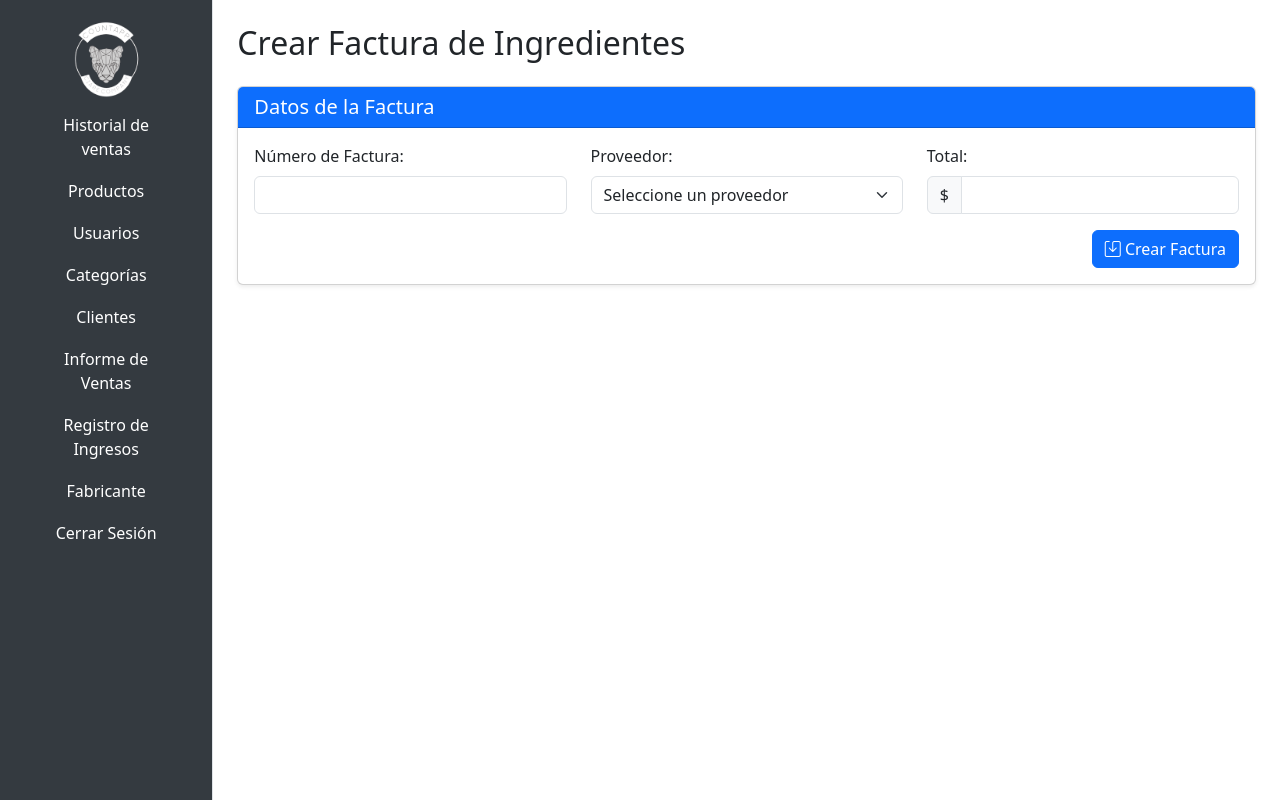
After one commit to Ciare95/countapp, a Flask app: page /fabricante_ingredientes/factura_ingredientes in a window 1280 px wide. The commit adds this page. Run offline with Flask 3, Linux system fonts and the light colour scheme; data that the repository does not hold is empty; parts of the project's set-up code (start-up, migrations or seed data) failed here and were passed over; some libraries are stand-ins or nearby versions.

Commit message:
Agregado funciones para gestionar facturas de ingredientes

```diff
--- a/app/controllers/fabricante_ingredientes_controller.py
+++ b/app/controllers/fabricante_ingredientes_controller.py
@@ -4,8 +4,22 @@ from app.models.ingredientes_productos import IngredienteProducto
 from app.models.ingrediente import Ingrediente
 from app.controllers.fabricante_utilidades_controller import convertir_unidad
 import decimal
+from app.db import connection_pool as db
 
 fabricante_ingredientes_bp = Blueprint('fabricante_ingredientes', __name__)
+
+def get_conversion_factor(unidad_origen, unidad_destino):
+    conversiones = {
+            'gramos': { 'kilos': 0.001, 'litros': 0.001, 'mililitros': 1, 'cc': 1, 'galon': 0.000264172, 'garrafa': 0.00005 },
+            'kilos': { 'gramos': 1000, 'litros': 1, 'mililitros': 1000, 'cc': 1000, 'galon': 0.264172, 'garrafa': 0.05 },
+            'litros': { 'gramos': 1000, 'kilos': 1, 'mililitros': 1000, 'cc': 1000, 'galon': 0.264172, 'garrafa': 0.05 },
+            'mililitros': { 'gramos': 1, 'kilos': 0.001, 'litros': 0.001, 'cc': 1, 'galon': 0.000264172, 'garrafa': 0.00005 },
+            'cc': { 'gramos': 1, 'kilos': 0.001, 'litros': 0.001, 'mililitros': 1, 'galon': 0.000264172, 'garrafa': 0.00005 },
+            'galon': { 'gramos': 4000, 'kilos': 4, 'litros': 4, 'mililitros': 4000, 'cc': 4000, 'garrafa': 0.2 },
+            'garrafa': { 'gramos': 20000, 'kilos': 20, 'litros': 20, 'mililitros': 20000, 'cc': 20000, 'galon': 5 }
+    }
+    return conversiones.get(unidad_origen, {}).get(unidad_destino, 1)
+
 
 
 
@@ -199,3 +213,122 @@ def editar():
             "success": False,
             "message": f"Error al actualizar: {str(e)}"
         }), 500
+
+
+@fabricante_ingredientes_bp.route('/factura_ingredientes', methods=['GET'])
+def factura_ingredientes():
+    connection = db.get_connection()
+    with connection.cursor(dictionary=True) as cursor:
+        cursor.execute("SELECT id, nombre FROM proveedores")
+        proveedores = cursor.fetchall()
+
+        cursor.execute("SELECT id, nombre FROM ingredientes")
+        ingredientes = cursor.fetchall()
+    connection.close()
+
+    return render_template('fabricante/factura_ingredientes.html',
+                         proveedores=proveedores,
+                         ingredientes=ingredientes)
+
+
+@fabricante_ingredientes_bp.route('/crear_factura', methods=['POST'])
+def crear_factura():
+    try:
+        numero_factura = request.form['numero_factura']
+        id_proveedor = request.form['proveedor']
+        total = request.form['total']
+
+        connection = db.get_connection()
+        with connection.cursor() as cursor:
+            # Crear la factura en facturas_fabricacion
+            query = """
+            INSERT INTO facturas_fabricacion (numero_factura, id_proveedor, total)
+            VALUES (%s, %s, %s)
+            """
+            cursor.execute(query, (numero_factura, id_proveedor, total))
+            id_factura = cursor.lastrowid
+
+            connection.commit()
+        connection.close()
+
+        return jsonify({'success': True, 'id_factura': id_factura})
+    except Exception as e:
+        return jsonify({'success': False, 'error': str(e)})
+
+
+@fabricante_ingredientes_bp.route('/agregar_ingrediente_factura', methods=['POST'])
+def agregar_ingrediente_factura():
+    try:
+        connection = db.get_connection()
+        with connection.cursor() as cursor:
+            # Verificar que la factura existe
+            check_query = "SELECT id FROM facturas_fabricacion WHERE id = %s"
+            cursor.execute(check_query, (request.form['id_factura'],))
+            if not cursor.fetchone():
+                raise Exception("La factura no existe")
+
+            # Insertar en ingredientes_factura
+            query = """
+            INSERT INTO ingredientes_factura
+            (id_factura, id_ingrediente, cantidad, precio_unitario)
+            VALUES (%s, %s, %s, %s)
+            """
+            cursor.execute(query, (
+                request.form['id_factura'],
+                request.form['id_ingrediente'],
+                request.form['cantidad'],
+                request.form['precio_unitario']
+            ))
+
+            # Obtener datos necesarios del ingrediente_producto
+            obtener_datos_query = """
+            SELECT unidad_medida, cantidad_ing, cantidad_factura
+            FROM ingredientes_producto
+            WHERE ingrediente_id = %s
+            """
+            cursor.execute(obtener_datos_query, (request.form['id_ingrediente'],))
+            resultado = cursor.fetchone()
+            if not resultado:
+                raise Exception("No se encontraron datos del ingrediente")
+
+            unidad_medida, cantidad_ing, cantidad_factura = resultado
+            precio_unitario = float(request.form['precio_unitario'])
+
+            # Convertir la cantidad del ingrediente a la unidad de la factura
+            factor_conversion = get_conversion_factor(unidad_medida, cantidad_factura)
+            cantidad_convertida = float(cantidad_ing) * factor_conversion
+
+            if cantidad_convertida == 0:
+                raise Exception("Error en la conversión de unidades")
+
+            # Calcular el costo por producto
+            costo_ing_por_producto = round(precio_unitario * cantidad_convertida, 2)
+
+            # Actualizar costos en ingredientes_producto
+            update_query = """
+            UPDATE ingredientes_producto
+            SET costo_factura = %s,
+                costo_ing_por_producto = %s
+            WHERE ingrediente_id = %s
+            """
+            cursor.execute(update_query, (
+                precio_unitario,
+                costo_ing_por_producto,
+                request.form['id_ingrediente']
+            ))
+
+            connection.commit()
+
+            return jsonify({
+                'success': True,
+                'message': 'Ingrediente agregado y costos actualizados correctamente',
+                'costo_calculado': costo_ing_por_producto
+            })
+
+    except Exception as e:
+        if connection:
+            connection.rollback()
+        return jsonify({'success': False, 'error': str(e)})
+    finally:
+        if connection:
+            connection.close()
--- a/app/templates/base.html
+++ b/app/templates/base.html
@@ -5,6 +5,7 @@
     <meta name="viewport" content="width=device-width, initial-scale=1.0">
     <title>{% block title %}Título de la Página{% endblock %}</title>
     <link rel="stylesheet" href="https://cdn.jsdelivr.net/npm/bootstrap@5.3.0/dist/css/bootstrap.min.css">
+    <link rel="stylesheet" href="https://cdn.jsdelivr.net/npm/bootstrap-icons@1.7.2/font/bootstrap-icons.css">
     <link rel="stylesheet" href="{{ url_for('static', filename='style.css') }}">
 </head>
 <body>
--- /dev/null
+++ b/app/templates/fabricante/factura_ingredientes.html
@@ -0,0 +1,160 @@
+{% extends 'base.html' %}
+
+{% block content %}
+<div class="container py-4">
+    <h2 class="mb-4">Crear Factura de Ingredientes</h2>
+
+    <!-- Sección 1: Datos de la Factura -->
+    <div class="card shadow-sm mb-4">
+        <div class="card-header bg-primary text-white">
+            <h3 class="card-title h5 mb-0">Datos de la Factura</h3>
+        </div>
+        <div class="card-body">
+            <form id="facturaForm">
+                <div class="row">
+                    <div class="col-md-4 mb-3">
+                        <label for="numero_factura" class="form-label">Número de Factura:</label>
+                        <input type="text" class="form-control" id="numero_factura" name="numero_factura" required>
+                    </div>
+
+                    <div class="col-md-4 mb-3">
+                        <label for="proveedor" class="form-label">Proveedor:</label>
+                        <select class="form-select" id="proveedor" name="proveedor" required>
+                            <option value="">Seleccione un proveedor</option>
+                            {% for proveedor in proveedores %}
+                            <option value="{{ proveedor.id }}">{{ proveedor.nombre }}</option>
+                            {% endfor %}
+                        </select>
+                    </div>
+
+                    <div class="col-md-4 mb-3">
+                        <label for="total" class="form-label">Total:</label>
+                        <div class="input-group">
+                            <span class="input-group-text">$</span>
+                            <input type="number" class="form-control" id="total" name="total" step="0.01" required>
+                        </div>
+                    </div>
+                </div>
+
+                <div class="text-end">
+                    <button type="submit" class="btn btn-primary">
+                        <i class="bi bi-save"></i> Crear Factura
+                    </button>
+                </div>
+            </form>
+        </div>
+    </div>
+
+    <!-- Sección 2: Agregar Ingredientes -->
+    <div class="card shadow-sm" id="ingredientesSection" style="display: none;">
+        <div class="card-header bg-success text-white">
+            <h3 class="card-title h5 mb-0">Agregar Ingredientes</h3>
+        </div>
+        <div class="card-body">
+            <form id="ingredienteForm">
+                <input type="hidden" id="id_factura" name="id_factura">
+
+                <div class="row">
+                    <div class="col-md-4 mb-3">
+                        <label for="ingrediente" class="form-label">Ingrediente:</label>
+                        <select class="form-select" id="ingrediente" name="id_ingrediente" required>
+                            <option value="">Seleccione un ingrediente</option>
+                            {% for ingrediente in ingredientes %}
+                            <option value="{{ ingrediente.id }}">{{ ingrediente.nombre }}</option>
+                            {% endfor %}
+                        </select>
+                    </div>
+
+                    <div class="col-md-4 mb-3">
+                        <label for="cantidad" class="form-label">Cantidad:</label>
+                        <input type="number" class="form-control" id="cantidad" name="cantidad" step="0.01" required>
+                    </div>
+
+                    <div class="col-md-4 mb-3">
+                        <label for="precio_unitario" class="form-label">Precio Unitario:</label>
+                        <div class="input-group">
+                            <span class="input-group-text">$</span>
+                            <input type="number" class="form-control" id="precio_unitario" name="precio_unitario" step="0.01" required>
+                        </div>
+                    </div>
+                </div>
+
+                <div class="text-end">
+                    <button type="submit" class="btn btn-success">
+                        <i class="bi bi-plus-circle"></i> Agregar Ingrediente
+                    </button>
+                </div>
+            </form>
+        </div>
+    </div>
+</div>
+
+<script>
+    document.getElementById('facturaForm').addEventListener('submit', function(e) {
+        e.preventDefault();
+
+        fetch('/fabricante_ingredientes/crear_factura', {
+            method: 'POST',
+            body: new FormData(this)
+        })
+        .then(response => response.json())
+        .then(data => {
+            if (data.success) {
+                document.getElementById('id_factura').value = data.id_factura;
+                document.getElementById('ingredientesSection').style.display = 'block';
+
+                // Disable the form inputs and button
+                const inputs = this.querySelectorAll('input, select, button');
+                inputs.forEach(input => input.disabled = true);
+
+                // Show success message
+                const alert = document.createElement('div');
+                alert.className = 'alert alert-success mt-3';
+                alert.textContent = 'Factura creada exitosamente';
+                this.parentNode.appendChild(alert);
+            } else {
+                const alert = document.createElement('div');
+                alert.className = 'alert alert-danger';
+                alert.textContent = 'Error al crear la factura: ' + data.error;
+                this.parentNode.appendChild(alert);
+            }
+        });
+    });
+
+    document.getElementById('ingredienteForm').addEventListener('submit', function(e) {
+        e.preventDefault();
+        const formData = new FormData(this);
+
+        for (const [key, value] of formData.entries()) {
+            console.log(key, value);
+        }
+
+        fetch('/fabricante_ingredientes/agregar_ingrediente_factura', {
+            method: 'POST',
+            body: new FormData(this)
+        })
+        .then(response => response.json())
+        .then(data => {
+            if (data.success) {
+                this.reset();
+                document.getElementById('id_factura').value = document.getElementById('id_factura').value;
+
+                const alert = document.createElement('div');
+                alert.className = 'alert alert-success';
+                alert.textContent = 'Ingrediente agregado correctamente';
+                this.parentNode.insertBefore(alert, this);
+
+                // Remove the alert after 3 seconds
+                setTimeout(() => alert.remove(), 3000);
+            } else {
+                const alert = document.createElement('div');
+                alert.className = 'alert alert-danger';
+                alert.textContent = 'Error al agregar el ingrediente: ' + data.error;
+                this.parentNode.insertBefore(alert, this);
+            }
+        });
+    });
+
+
+</script>
+{% endblock %}
--- a/app/templates/fabricante/index.html
+++ b/app/templates/fabricante/index.html
@@ -9,6 +9,7 @@
         <a href="{{ url_for('fabricante_productos.crear_producto') }}" class="btn btn-sm btn-success">Crear Producto</a>
         <a href="{{ url_for('fabricante_ingredientes.crear_ingrediente') }}" class="btn btn-sm btn-success">Crear Ingrediente</a>
         <a href="{{ url_for('fabricante_ingredientes.listar_ingredientes') }}" class="btn btn-sm btn-success">Ver Ingredientes</a>
+        <a href="{{ url_for('fabricante_ingredientes.factura_ingredientes') }}" class="btn btn-sm btn-success">Registrar ingresos</a>
     </div>
 
     <!-- Tabla de productos fabricados -->
```
